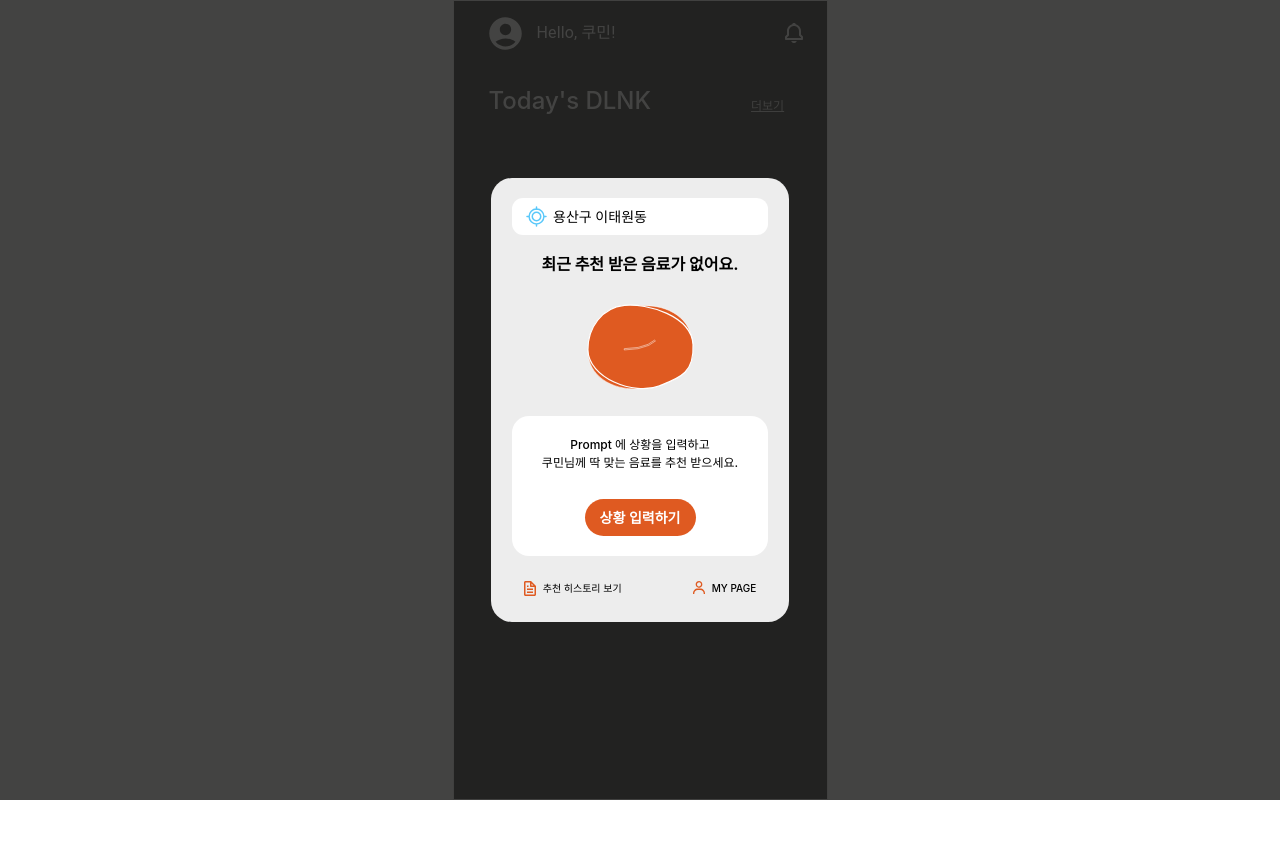
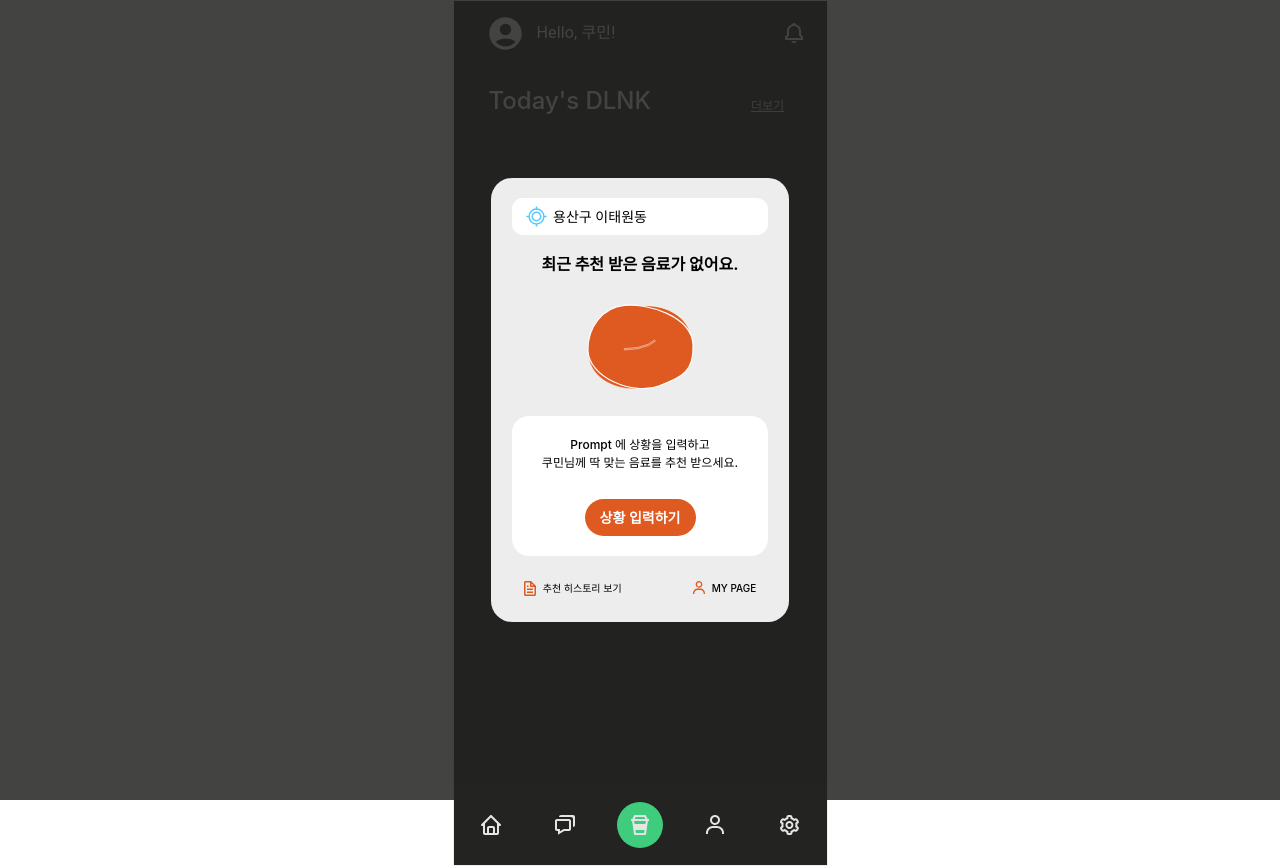
Before and after one commit to D-LINK-alpha/D-LINK-frontend, a React (Create React App) app: page /landing in a window 1280 px wide. Before the commit the page ends 800 px from the top, so only its background shows below. Built offline with nearby package versions, Linux system fonts and the light colour scheme.

Commit message:
Design: footer추가 및 padding 수정

```diff
--- a/src/pages/LandingPage/landingPage.js
+++ b/src/pages/LandingPage/landingPage.js
@@ -1,6 +1,7 @@
 import React, { useEffect, useState } from 'react';
 import Item from '../../components/Item/item';
 import InfoBar from '../../components/Layout/Header/infoBar';
+import Footer from '../../components/Layout/Footer';
 import Modal from '../../components/Modal/modal';
 
 const LandingPage = () => {
@@ -20,15 +21,17 @@ const LandingPage = () => {
   }, [dummyData]);
 
   return (
-    <div className="flex flex-col">
+    <>
       <InfoBar name={'쿠민'} />
+      <div className="flex flex-col h-screen pb-[64px]">
+        <div className="flex-1">
       <div className="flex items-end text-white text-[24px] pt-[18px] pl-[35px]">
         Today&apos;s DLNK
         <a href={'/'} className="text-[#DBDBDB] underline text-[12px] pb-[4px] pl-[100px]">
           더보기
         </a>
       </div>
-      <div className="flex flex-col justify-center pt-[22px] pl-[23px] pr-[23px]">
+      <div className="flex flex-col justify-center pt-[22px] px-[23px]">
         {dummyData.map((item, index) => (
           <Item
             key={index}
@@ -42,7 +45,10 @@ const LandingPage = () => {
         ))}
       </div>
       <Modal isOpen={isModalOpen} name={'쿠민'}/>
-    </div>
+      </div>
+      </div>
+      <Footer/>
+    </>
   );
 };
 
```
